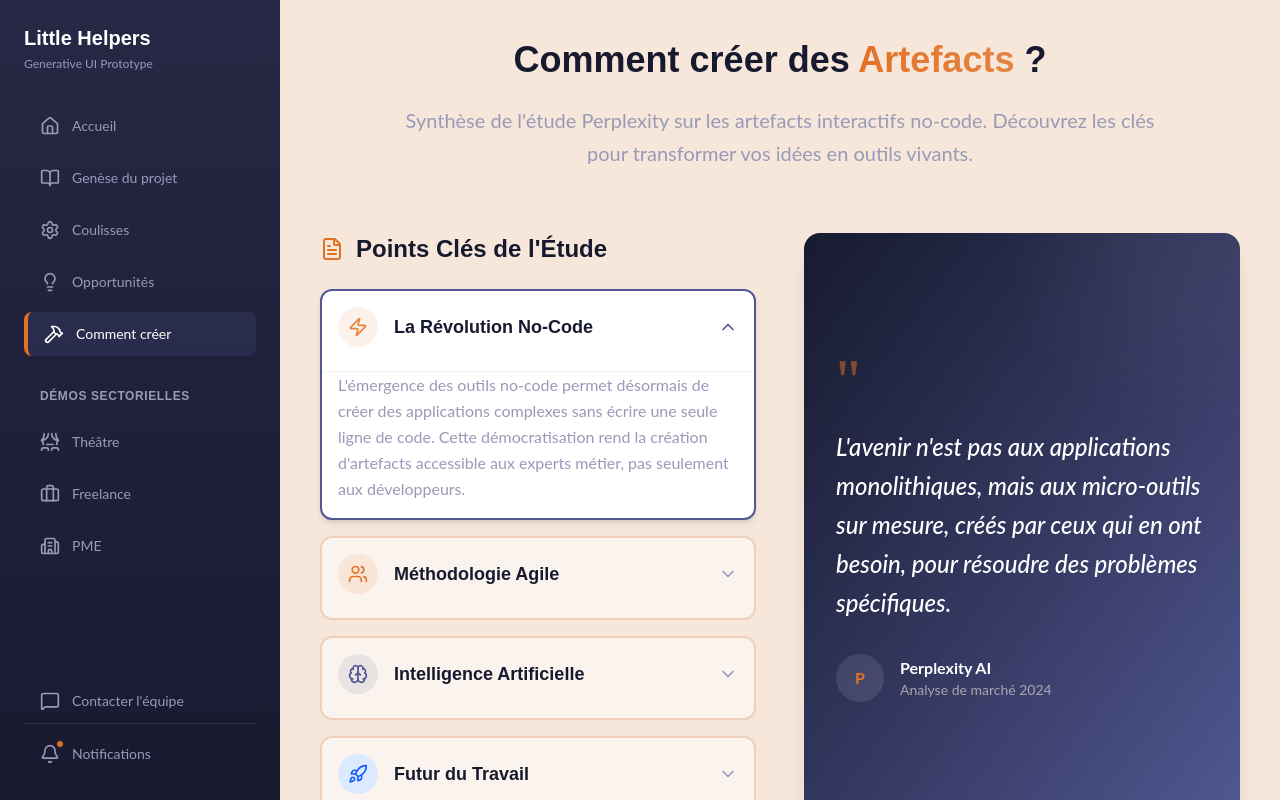
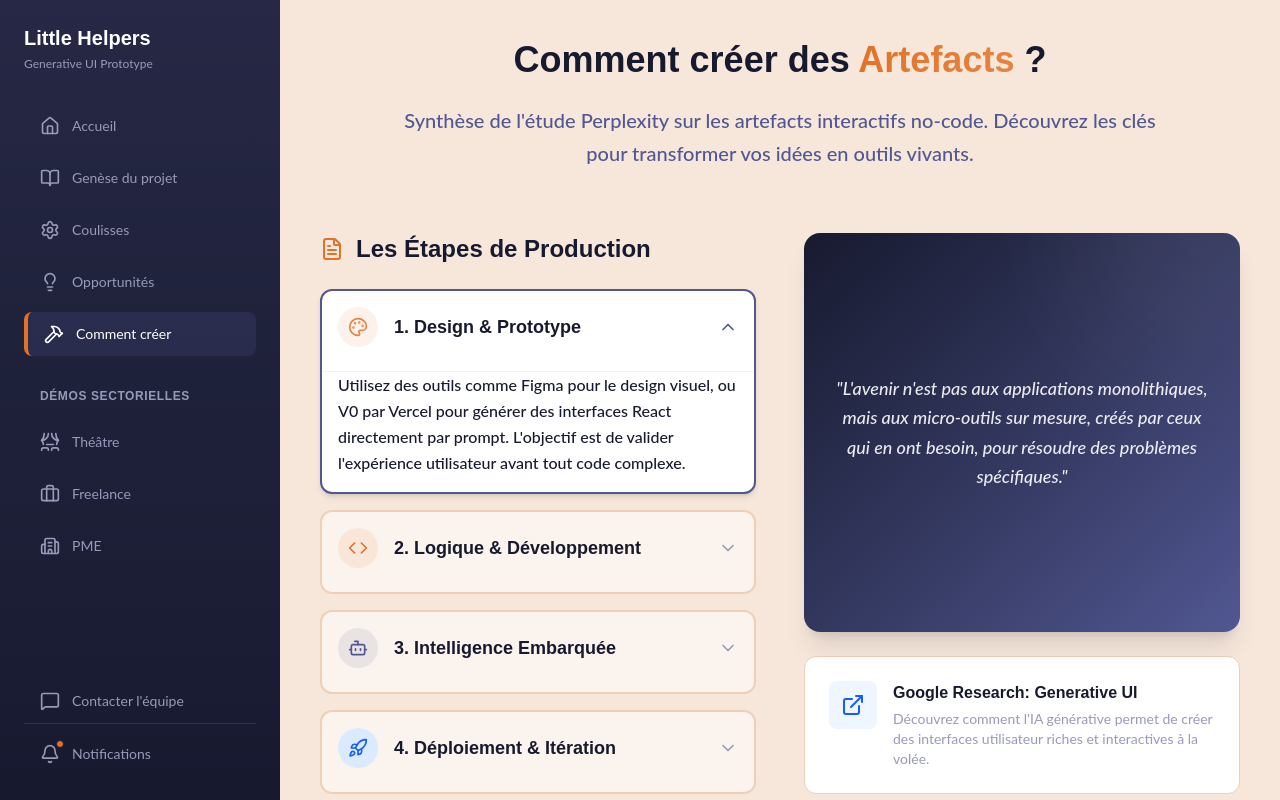
Before and after one commit to memoways/artefacts-demonstrator-app, a React (Vite) app: page /how-to-create in a window 1280 px wide. Shown: the top 800 px of the page. Built offline with nearby package versions, Linux system fonts and the light colour scheme.

Commit message:
feat: Refine 'How to Create' page content and add global footer

```diff
--- a/src/App.tsx
+++ b/src/App.tsx
@@ -1,14 +1,17 @@
 import { Routes, Route } from 'react-router-dom';
 import Layout from './components/layout/Layout';
-import Home from './pages/Home';
+import HowToCreate from './pages/HowToCreate';
 import TheaterDemo from './pages/TheaterDemo';
+import Footer from './components/layout/Footer'; // Assuming Footer is in components/layout
 import FreelanceDemo from './pages/FreelanceDemo';
 import PMEDemo from './pages/PMEDemo';
 import Opportunities from './pages/Opportunities';
 import Genesis from './pages/Genesis';
 import Process from './pages/Process';
+import Home from './pages/Home';
 import Features from './pages/Features';
 import HowToCreate from './pages/HowToCreate';
+import Footer from './components/layout/Footer'; // Assuming Footer is in components/layout
 
 function App() {
   return (
--- a/src/components/home/HeroSection.tsx
+++ b/src/components/home/HeroSection.tsx
@@ -15,7 +15,7 @@ const HeroSection = ({ onSelectObjective, onSkip }: HeroSectionProps) => {
                 <h1 className="font-headings text-4xl md:text-5xl font-bold text-dark-knight mb-6 leading-tight">
                     Simulez l'impact des <span className="text-transparent bg-clip-text bg-gradient-to-r from-autumn-landscape to-pizazz">artefacts interactifs</span>
                 </h1>
-                <p className="text-xl text-skyline leading-relaxed mb-8">
+                <p className="text-xl font-medium text-whale-skin leading-relaxed mb-8">
                     Choisissez un scénario ci-dessous pour découvrir concrètement ce que vous allez apprendre et gagner en transformant vos méthodes de travail.
                 </p>
 
--- /dev/null
+++ b/src/components/layout/Footer.tsx
@@ -0,0 +1,11 @@
+const Footer = () => {
+    return (
+        <footer className="w-full py-8 text-center text-skyline/60 text-sm border-t border-desert-field/30 mt-auto">
+            <p>
+                Artefact généré par Memoways en novembre 2025. Le monde évolue vite, de nouvelles possibilités seront disponibles en ce moment même.
+            </p>
+        </footer>
+    );
+};
+
+export default Footer;
--- a/src/pages/HowToCreate.tsx
+++ b/src/pages/HowToCreate.tsx
@@ -1,5 +1,5 @@
 import { useState } from 'react';
-import { FileText, Download, ChevronDown, ChevronUp, Zap, Users, Brain, Rocket } from 'lucide-react';
+import { FileText, Download, ChevronDown, ChevronUp, Zap, Users, Brain, Rocket, ExternalLink, Palette, Code, Bot } from 'lucide-react';
 
 const HowToCreate = () => {
     const [expandedSection, setExpandedSection] = useState<number | null>(0);
@@ -7,35 +7,35 @@ const HowToCreate = () => {
     const sections = [
         {
             id: 0,
-            title: "La Révolution No-Code",
-            icon: Zap,
+            title: "1. Design & Prototype",
+            icon: Palette,
             color: "text-pizazz",
             bg: "bg-pizazz/10",
-            content: "L'émergence des outils no-code permet désormais de créer des applications complexes sans écrire une seule ligne de code. Cette démocratisation rend la création d'artefacts accessible aux experts métier, pas seulement aux développeurs."
+            content: "Utilisez des outils comme Figma pour le design visuel, ou V0 par Vercel pour générer des interfaces React directement par prompt. L'objectif est de valider l'expérience utilisateur avant tout code complexe."
         },
         {
             id: 1,
-            title: "Méthodologie Agile",
-            icon: Users,
+            title: "2. Logique & Développement",
+            icon: Code,
             color: "text-autumn-landscape",
             bg: "bg-autumn-landscape/10",
-            content: "La création d'artefacts repose sur des cycles courts d'itération. On commence par un prototype simple, on le teste avec les utilisateurs, et on l'améliore en continu. C'est la fin de l'effet tunnel des projets informatiques classiques."
+            content: "Des environnements comme Replit ou Cursor permettent d'assembler la logique métier rapidement. Le 'Vibe Coding' consiste à décrire le comportement souhaité en langage naturel et laisser l'IA générer le code boilerplate."
         },
         {
             id: 2,
-            title: "Intelligence Artificielle",
-            icon: Brain,
+            title: "3. Intelligence Embarquée",
+            icon: Bot,
             color: "text-whale-skin",
             bg: "bg-whale-skin/10",
-            content: "L'IA n'est pas juste un gadget, c'est le moteur de l'artefact. Elle permet d'analyser les données, de générer du contenu et de guider l'utilisateur. L'intégration de modèles comme GPT-4 est devenue triviale via API."
+            content: "Intégrez les modèles frontières (Gemini 3, ChatGPT 5.1) via API pour traiter les données non structurées. Ne codez pas de règles rigides, laissez le LLM gérer la variabilité des entrées utilisateur."
         },
         {
             id: 3,
-            title: "Futur du Travail",
+            title: "4. Déploiement & Itération",
             icon: Rocket,
             color: "text-blue-600",
             bg: "bg-blue-100",
-            content: "Les artefacts interactifs préfigurent l'avenir des outils de bureau. Ils sont contextuels, intelligents et collaboratifs par défaut. Ils remplacent progressivement les documents statiques pour les processus métier critiques."
+            content: "Déployez en un clic sur Vercel ou Netlify. Recueillez les retours utilisateurs immédiatement et itérez. Un artefact n'est jamais fini, il évolue avec les besoins de l'équipe."
         }
     ];
 
@@ -46,7 +46,7 @@ const HowToCreate = () => {
                 <h1 className="font-headings text-4xl font-bold text-dark-knight mb-6">
                     Comment créer des <span className="text-transparent bg-clip-text bg-gradient-to-r from-autumn-landscape to-pizazz">Artefacts</span> ?
                 </h1>
-                <p className="text-xl text-skyline max-w-3xl mx-auto leading-relaxed">
+                <p className="text-xl font-medium text-whale-skin max-w-3xl mx-auto leading-relaxed">
                     Synthèse de l'étude Perplexity sur les artefacts interactifs no-code.
                     Découvrez les clés pour transformer vos idées en outils vivants.
                 </p>
@@ -57,7 +57,7 @@ const HowToCreate = () => {
                 <div className="space-y-6">
                     <h2 className="font-headings text-2xl font-bold text-dark-knight mb-6 flex items-center gap-3">
                         <FileText className="text-autumn-landscape" />
-                        Points Clés de l'Étude
+                        Les Étapes de Production
                     </h2>
                     <div className="space-y-4">
                         {sections.map((section) => (
@@ -82,7 +82,7 @@ const HowToCreate = () => {
                                 </button>
 
                                 <div className={`transition-all duration-300 ease-in-out ${expandedSection === section.id ? 'max-h-40 opacity-100' : 'max-h-0 opacity-0'}`}>
-                                    <div className="p-4 pt-0 text-skyline leading-relaxed border-t border-desert-field/30 mt-2">
+                                    <div className="p-4 pt-0 text-dark-knight font-medium leading-relaxed border-t border-desert-field/30 mt-2">
                                         {section.content}
                                     </div>
                                 </div>
@@ -92,23 +92,31 @@ const HowToCreate = () => {
                 </div>
 
                 {/* Context/Quote */}
-                <div className="bg-gradient-to-br from-dark-knight to-whale-skin rounded-2xl p-8 text-white shadow-xl flex flex-col justify-center relative overflow-hidden">
-                    <div className="absolute top-0 right-0 w-64 h-64 bg-white/5 rounded-full -translate-y-1/2 translate-x-1/3 blur-3xl"></div>
-                    <div className="relative z-10">
-                        <div className="text-6xl text-autumn-landscape opacity-50 font-serif mb-4">"</div>
-                        <p className="text-xl md:text-2xl font-medium leading-relaxed mb-8 italic">
-                            L'avenir n'est pas aux applications monolithiques, mais aux micro-outils sur mesure, créés par ceux qui en ont besoin, pour résoudre des problèmes spécifiques.
-                        </p>
-                        <div className="flex items-center gap-4">
-                            <div className="w-12 h-12 bg-white/10 rounded-full flex items-center justify-center font-bold text-autumn-landscape">
-                                P
-                            </div>
-                            <div>
-                                <p className="font-bold">Perplexity AI</p>
-                                <p className="text-sm text-coast-cream/60">Analyse de marché 2024</p>
-                            </div>
+                <div className="flex flex-col gap-6">
+                    <div className="bg-gradient-to-br from-dark-knight to-whale-skin rounded-2xl p-8 text-white shadow-xl relative overflow-hidden flex-1 flex flex-col justify-center">
+                        <div className="absolute top-0 right-0 w-64 h-64 bg-white/5 rounded-full -translate-y-1/2 translate-x-1/3 blur-3xl"></div>
+                        <div className="relative z-10 text-center">
+                            <p className="text-lg font-medium leading-relaxed italic opacity-90">
+                                "L'avenir n'est pas aux applications monolithiques, mais aux micro-outils sur mesure, créés par ceux qui en ont besoin, pour résoudre des problèmes spécifiques."
+                            </p>
                         </div>
                     </div>
+
+                    {/* Google Research Link */}
+                    <a
+                        href="https://research.google/blog/generative-ui-a-rich-custom-visual-interactive-user-experience-for-any-prompt/"
+                        target="_blank"
+                        rel="noopener noreferrer"
+                        className="bg-white border border-desert-field rounded-xl p-6 hover:shadow-md transition-all group flex items-start gap-4"
+                    >
+                        <div className="w-12 h-12 bg-blue-50 rounded-lg flex items-center justify-center shrink-0 group-hover:bg-blue-100 transition-colors">
+                            <ExternalLink className="text-blue-600" size={24} />
+                        </div>
+                        <div>
+                            <h3 className="font-bold text-dark-knight mb-1 group-hover:text-blue-600 transition-colors">Google Research: Generative UI</h3>
+                            <p className="text-sm text-skyline">Découvrez comment l'IA générative permet de créer des interfaces utilisateur riches et interactives à la volée.</p>
+                        </div>
+                    </a>
                 </div>
             </div>
 
--- a/src/pages/Opportunities.tsx
+++ b/src/pages/Opportunities.tsx
@@ -8,7 +8,7 @@ const Opportunities = () => {
                 <h1 className="font-headings text-4xl font-bold text-dark-knight mb-6">
                     Pourquoi passer aux <span className="text-transparent bg-clip-text bg-gradient-to-r from-autumn-landscape to-pizazz">Artefacts Vivants</span> ?
                 </h1>
-                <p className="text-xl text-skyline max-w-3xl mx-auto leading-relaxed">
+                <p className="text-xl font-medium text-whale-skin max-w-3xl mx-auto leading-relaxed">
                     Le document statique est une relique du passé. Découvrez comment le changement de paradigme vers des interfaces logicielles transforme votre manière de travailler.
                 </p>
             </div>
```
